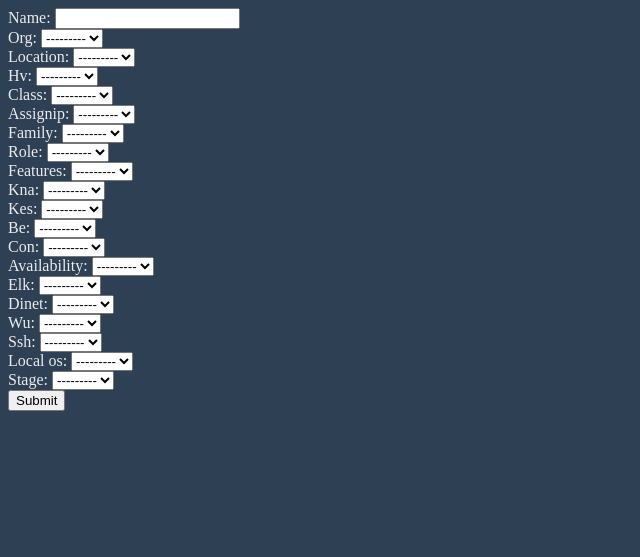
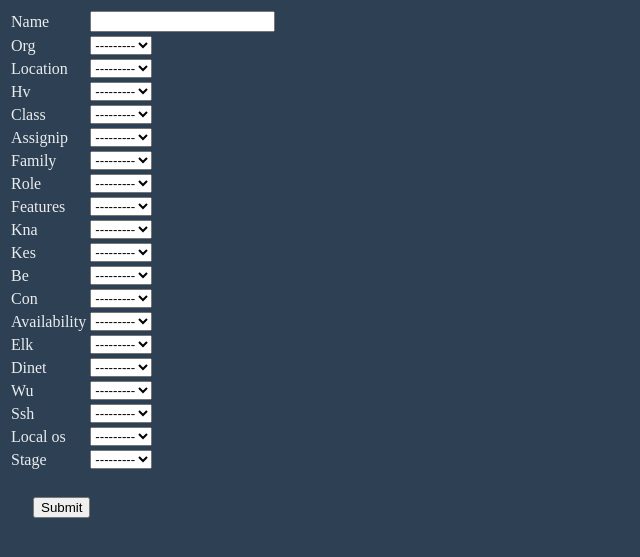
Before and after one commit to Chloy/AdminPanel, a Django app: page /add_host/ in a window 1280 px wide. Shown: the top 557 px of the page, without its empty margins (0-640 px from the left). Run offline with Django 4.2, Linux system fonts and the light colour scheme; data that the repository does not hold is empty.

Commit message:
Create straight view for fields in add_host.html

```diff
--- a/WorkProject/ansible_admin_panel/templates/ansible_admin_panel/add_host.html
+++ b/WorkProject/ansible_admin_panel/templates/ansible_admin_panel/add_host.html
@@ -7,9 +7,14 @@
 {% block body %}
     <form action="" method="post">
         {% csrf_token %}
-        {% for field in form %}
-            <span style="margin: 10px, 20px;">{{ field.label }}:</span><span> {{ field }}</span><br>
-        {% endfor %}
-        <input type="submit" value="Submit">
+        <table>
+            {% for field in form %}
+                <tr>
+                    <td>{{ field.label }}</td>
+                    <td>{{ field }}</td>
+                </tr>
+            {% endfor %}
+        </table>
+        <input type="submit" value="Submit" style="margin: 25px;">
     </form>
 {% endblock %}
--- a/WorkProject/ansible_admin_panel/templates/ansible_admin_panel/base.html
+++ b/WorkProject/ansible_admin_panel/templates/ansible_admin_panel/base.html
@@ -11,6 +11,9 @@
             h1 {
                 color:  #eaecee;
             }
+            td {
+                color: #eaecee;
+            }
         </style>
         {% block head %}
             <title>No title</title>
```
